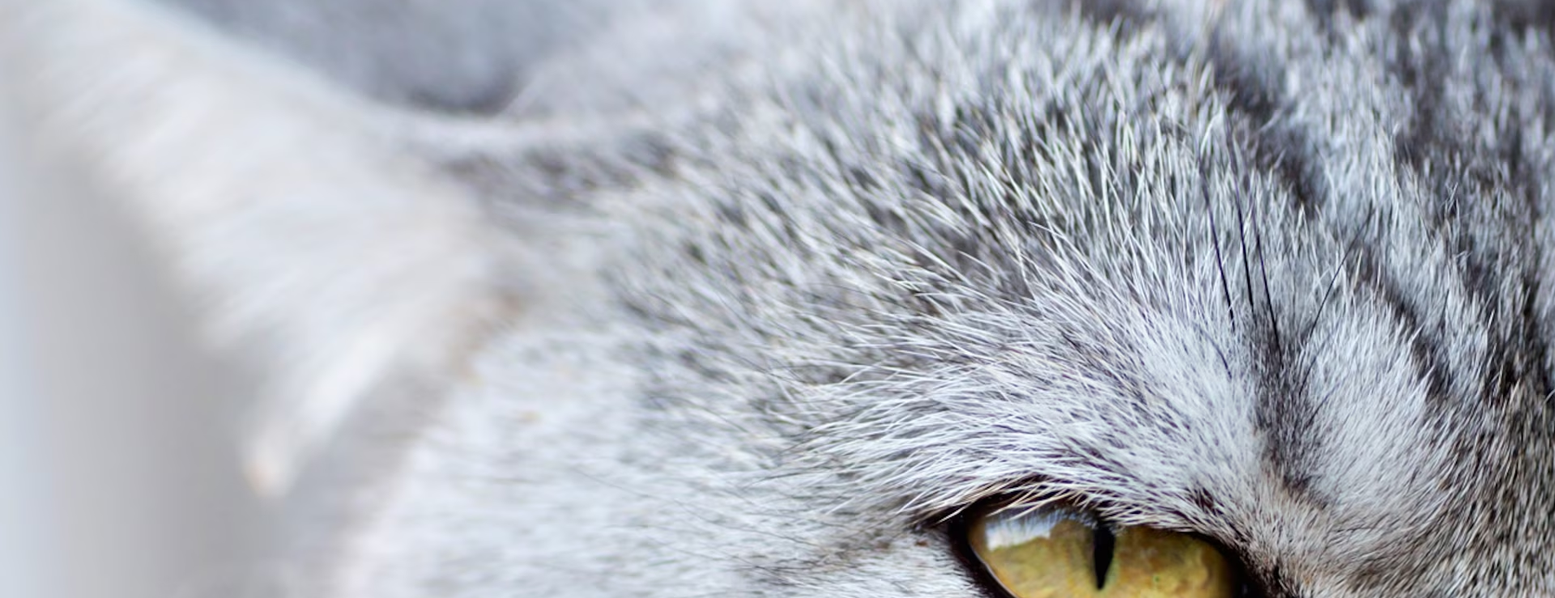
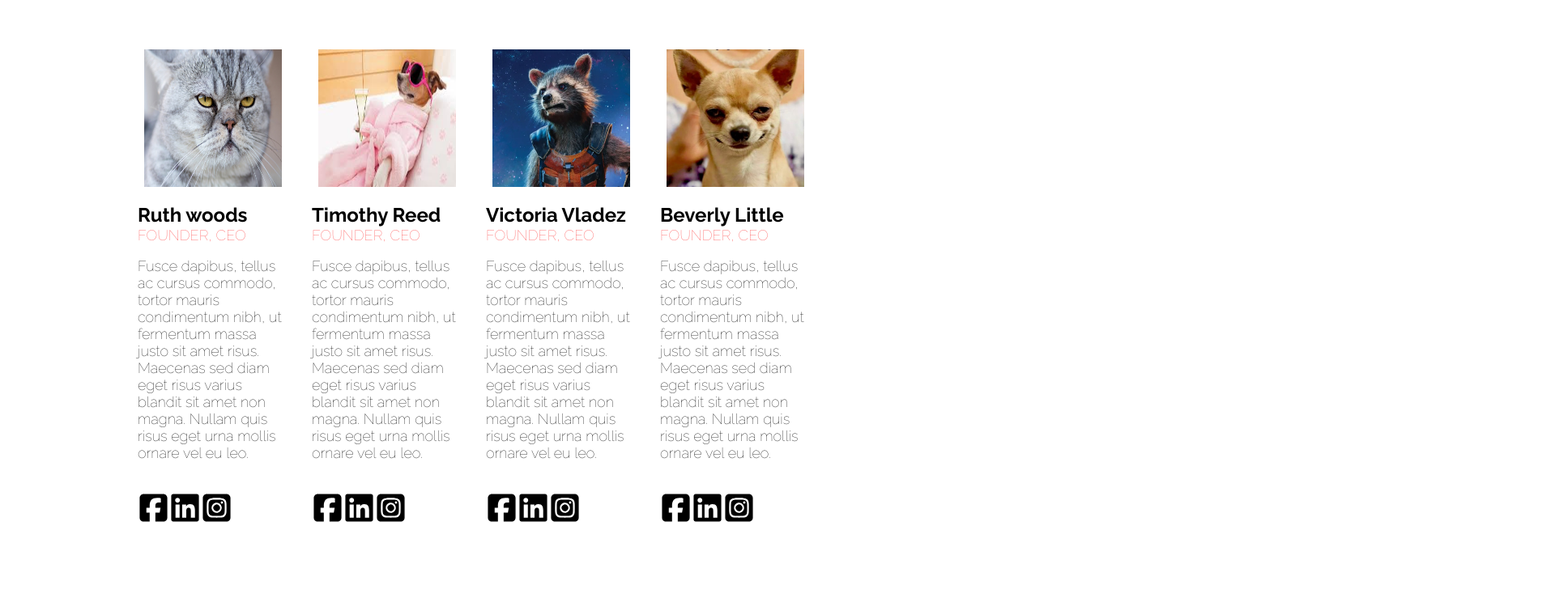
Before and after one commit to ShekordoIlya/first-course-project, a website built with Parcel: page src/index.html in a window 1280 px wide. Shown: the part 2257-2996 px from the top of the page at 81% size, 1920 px wide, since content can reach past the window. Built offline with nearby package versions, Linux system fonts and the light colour scheme; files whose address does not match are found by name.

Commit message:
our team section was done

```diff
--- a/src/index.html
+++ b/src/index.html
@@ -200,6 +200,19 @@
                     <div class="our-team-card-one-text-wrap">
                         <p class="our-team-card-one-text">Fusce dapibus, tellus ac cursus commodo, tortor mauris condimentum nibh, ut fermentum massa justo sit amet risus. Maecenas sed diam eget risus varius blandit sit amet non magna. Nullam quis risus eget urna mollis ornare vel eu leo.</p>
                     </div>
+                    <div class="our-team-card-one-links">
+                        <ul class="our-team-card-one-links-wrap">
+                            <li>
+                                <a href="#"><img src="./img/square-facebook.svg" alt="Facebook"></a>
+                            </li>
+                            <li>
+                                <a href="#"><img src="./img/linkedin.svg" alt="Linkedin"></a>
+                            </li>
+                            <li>
+                                <a href="#"><img src="./img/square-instagram.svg" alt="Instagram"></a>
+                            </li>
+                        </ul>
+                    </div>
                 </div>
                 <div class="our-team-card-two">
                     <div class="our-team-card-two-img-wrap">
@@ -208,6 +221,19 @@
                     <h3 class="our-team-card-two-header">Timothy Reed</h3>
                     <div class="our-team-card-two-text-wrap">
                         <p class="our-team-card-two-text">Fusce dapibus, tellus ac cursus commodo, tortor mauris condimentum nibh, ut fermentum massa justo sit amet risus. Maecenas sed diam eget risus varius blandit sit amet non magna. Nullam quis risus eget urna mollis ornare vel eu leo.</p>
+                    </div>
+                    <div class="our-team-card-two-links">
+                        <ul class="our-team-card-two-links-wrap">
+                            <li>
+                                <a href="#"><img src="./img/square-facebook.svg" alt="Facebook"></a>
+                            </li>
+                            <li>
+                                <a href="#"><img src="./img/linkedin.svg" alt="Linkedin"></a>
+                            </li>
+                            <li>
+                                <a href="#"><img src="./img/square-instagram.svg" alt="Instagram"></a>
+                            </li>
+                        </ul>
                     </div>
                 </div>
                 <div class="our-team-card-three">
@@ -218,6 +244,19 @@
                     <div class="our-team-card-three-text-wrap">
                         <p class="our-team-card-three-text">Fusce dapibus, tellus ac cursus commodo, tortor mauris condimentum nibh, ut fermentum massa justo sit amet risus. Maecenas sed diam eget risus varius blandit sit amet non magna. Nullam quis risus eget urna mollis ornare vel eu leo.</p>
                     </div>
+                    <div class="our-team-card-three-links">
+                        <ul class="our-team-card-three-links-wrap">
+                            <li>
+                                <a href="#"><img src="./img/square-facebook.svg" alt="Facebook"></a>
+                            </li>
+                            <li>
+                                <a href="#"><img src="./img/linkedin.svg" alt="Linkedin"></a>
+                            </li>
+                            <li>
+                                <a href="#"><img src="./img/square-instagram.svg" alt="Instagram"></a>
+                            </li>
+                        </ul>
+                    </div>
                 </div>
                 <div class="our-team-card-four">
                     <div class="our-team-card-four-img-wrap">
@@ -226,6 +265,19 @@
                     <h3 class="our-team-card-four-header">Beverly Little</h3>
                     <div class="our-team-card-four-text-wrap">
                         <p class="our-team-card-four-text">Fusce dapibus, tellus ac cursus commodo, tortor mauris condimentum nibh, ut fermentum massa justo sit amet risus. Maecenas sed diam eget risus varius blandit sit amet non magna. Nullam quis risus eget urna mollis ornare vel eu leo.</p>
+                    </div>
+                    <div class="our-team-card-four-links">
+                        <ul class="our-team-card-four-links-wrap">
+                            <li>
+                                <a href="#"><img src="./img/square-facebook.svg" alt="Facebook"></a>
+                            </li>
+                            <li>
+                                <a href="#"><img src="./img/linkedin.svg" alt="Linkedin"></a>
+                            </li>
+                            <li>
+                                <a href="#"><img src="./img/square-instagram.svg" alt="Instagram"></a>
+                            </li>
+                        </ul>
                     </div>
                 </div>
             </div>
--- a/src/sass/index.scss
+++ b/src/sass/index.scss
@@ -2,6 +2,7 @@
 @import url(./features-sec.scss);
 @import url(./header.scss);
 @import url(./works.scss);
+@import url(./our-team.scss);
 
 * {
     margin: 0;
--- /dev/null
+++ b/src/sass/our-team.scss
@@ -0,0 +1,264 @@
+.our-team-container {
+    padding: 117px 170px;
+    width: 1170px;
+}
+
+.our-team-cards {
+    display: flex;
+    justify-content: space-around;
+}
+
+.our-team-card-one {
+    width: 25%;
+    margin-right: 30px;
+}
+
+.our-team-card-two {
+    width: 25%;
+    margin-right: 30px;
+}
+
+.our-team-card-three {
+    width: 25%;
+    margin-right: 30px;
+}
+
+.our-team-card-four {
+    width: 25%;
+}
+
+.our-team-card-one-img-wrap {
+    display: flex;
+    justify-content: center;
+    width: 170px;
+    height: 170px;
+    margin: 0 auto 20px;
+    transition: 0.3s;
+}
+
+.our-team-card-one-img-wrap:hover {
+    cursor: pointer;
+    transition: 0.3s;
+    transform: scale(1.2);
+}
+
+.our-team-card-one-img-wrap img {
+    align-self: center;
+    width: 100%;
+    height: 100%;
+}
+
+.our-team-card-two-img-wrap {
+    display: flex;
+    justify-content: center;
+    width: 170px;
+    height: 170px;
+    margin: 0 auto 20px;
+    transition: 0.3s;
+}
+
+.our-team-card-two-img-wrap:hover {
+    cursor: pointer;
+    transition: 0.3s;
+    transform: scale(1.2);
+}
+
+.our-team-card-two-img-wrap img {
+    align-self: center;
+    width: 100%;
+    height: 100%;
+}
+
+.our-team-card-three-img-wrap {
+    display: flex;
+    justify-content: center;
+    width: 170px;
+    height: 170px;
+    margin: 0 auto 20px;
+    transition: 0.3s;
+}
+
+.our-team-card-three-img-wrap:hover {
+    cursor: pointer;
+    transition: 0.3s;
+    transform: scale(1.2);
+}
+
+.our-team-card-three-img-wrap img {
+    align-self: center;
+    width: 100%;
+    height: 100%;
+}
+
+.our-team-card-four-img-wrap {
+    display: flex;
+    justify-content: center;
+    width: 170px;
+    height: 170px;
+    margin: 0 auto 20px;
+    transition: 0.3s;
+}
+
+.our-team-card-four-img-wrap:hover {
+    cursor: pointer;
+    transition: 0.3s;
+    transform: scale(1.2);
+}
+
+.our-team-card-four-img-wrap img {
+    align-self: center;
+    width: 100%;
+    height: 100%;
+}
+
+.our-team-card-one-header {
+    font-size: 24px;
+    font-weight: bold;
+}
+
+.our-team-card-one-header::after {
+    content: "founder, ceo";
+    font-size: 18px;
+    font-weight: 100;
+    color: #FF4343;
+    text-transform: uppercase;
+    display: block;
+    margin-bottom: 17px;
+}
+
+.our-team-card-one-text {
+    font-size: 18px;
+    font-weight: 100;
+    margin-bottom: 38px;
+}
+
+.our-team-card-two-header {
+    font-size: 24px;
+    font-weight: bold;
+}
+
+.our-team-card-two-header::after {
+    content: "founder, ceo";
+    font-size: 18px;
+    font-weight: 100;
+    color: #FF4343;
+    text-transform: uppercase;
+    display: block;
+    margin-bottom: 17px;
+}
+
+.our-team-card-two-text {
+    font-size: 18px;
+    font-weight: 100;
+    margin-bottom: 38px;
+}
+
+.our-team-card-three-header {
+    font-size: 24px;
+    font-weight: bold;
+}
+
+.our-team-card-three-header::after {
+    content: "founder, ceo";
+    font-size: 18px;
+    font-weight: 100;
+    color: #FF4343;
+    text-transform: uppercase;
+    display: block;
+    margin-bottom: 17px;
+}
+
+.our-team-card-three-text {
+    font-size: 18px;
+    font-weight: 100;
+    margin-bottom: 38px;
+}
+
+.our-team-card-four-header {
+    font-size: 24px;
+    font-weight: bold;
+}
+
+.our-team-card-four-header::after {
+    content: "founder, ceo";
+    font-size: 18px;
+    font-weight: 100;
+    color: #FF4343;
+    text-transform: uppercase;
+    display: block;
+    margin-bottom: 17px;
+}
+
+.our-team-card-four-text {
+    font-size: 18px;
+    font-weight: 100;
+    margin-bottom: 38px;
+}
+
+.our-team-card-one-links ul li a img {
+    width: 39px;
+    height: 39px;
+    transition: 0.3s;
+}
+
+.our-team-card-one-links-wrap {
+    display: flex;
+}
+
+.our-team-card-one-links ul li a img:hover {
+    background-color: #FF4343;
+    transition: 0.3s;
+    transform: scale(1.1);
+    border-radius: 50%;
+}
+
+.our-team-card-two-links ul li a img {
+    width: 39px;
+    height: 39px;
+    transition: 0.3s;
+}
+
+.our-team-card-two-links-wrap {
+    display: flex;
+}
+
+.our-team-card-two-links ul li a img:hover {
+    background-color: #FF4343;
+    transition: 0.3s;
+    transform: scale(1.1);
+    border-radius: 50%;
+}
+
+.our-team-card-three-links ul li a img {
+    width: 39px;
+    height: 39px;
+    transition: 0.3s;
+}
+
+.our-team-card-three-links-wrap {
+    display: flex;
+}
+
+.our-team-card-three-links ul li a img:hover {
+    background-color: #FF4343;
+    transition: 0.3s;
+    transform: scale(1.1);
+    border-radius: 50%;
+}
+
+.our-team-card-four-links ul li a img {
+    width: 39px;
+    height: 39px;
+    transition: 0.3s;
+}
+
+.our-team-card-four-links-wrap {
+    display: flex;
+}
+
+.our-team-card-four-links ul li a img:hover {
+    background-color: #FF4343;
+    transition: 0.3s;
+    transform: scale(1.1);
+    border-radius: 50%;
+}
```
Also changed, not shown: src/img/linkedin.svg (added), src/img/square-facebook.svg (added), src/img/square-instagram.svg (added).
